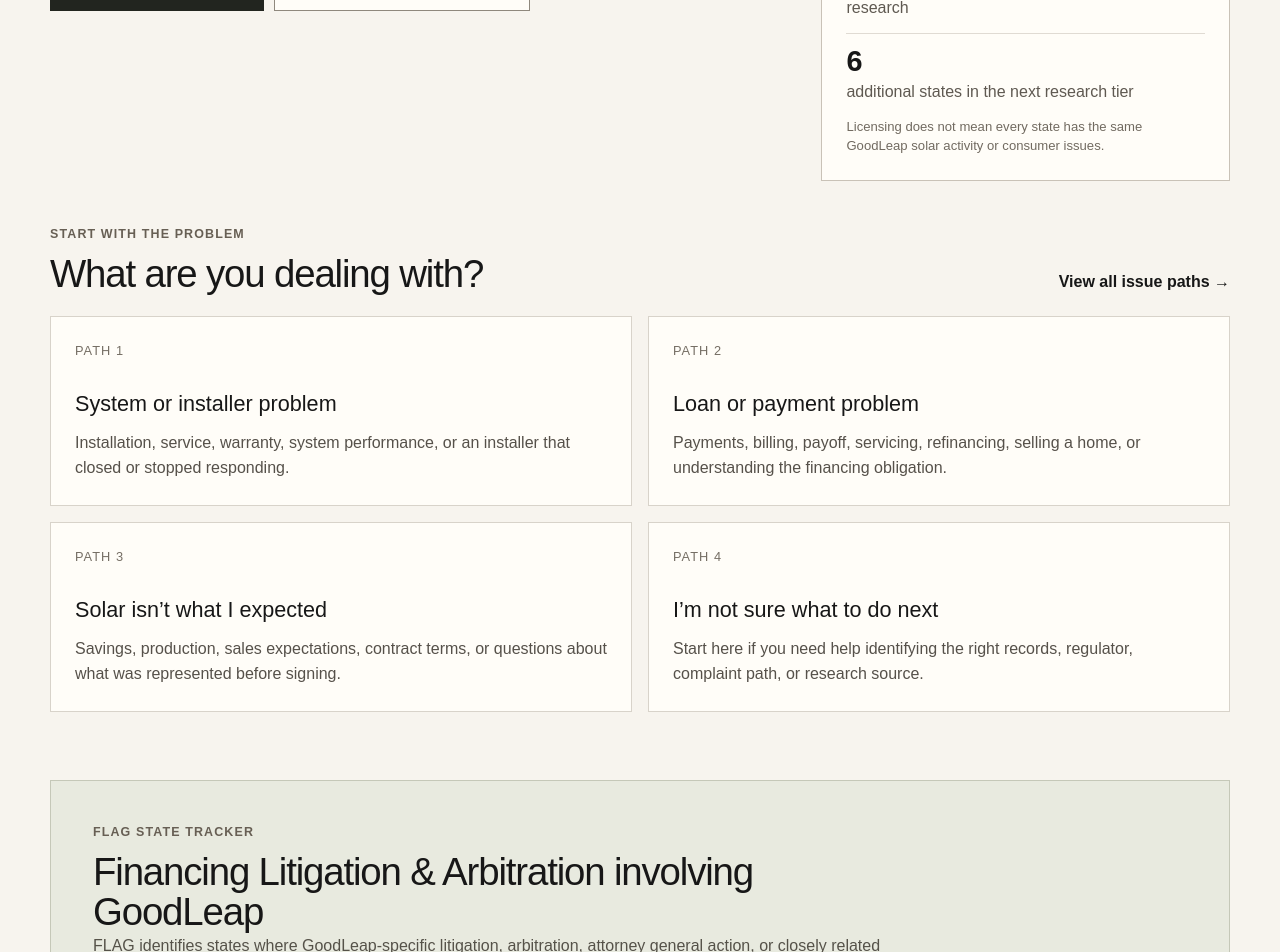
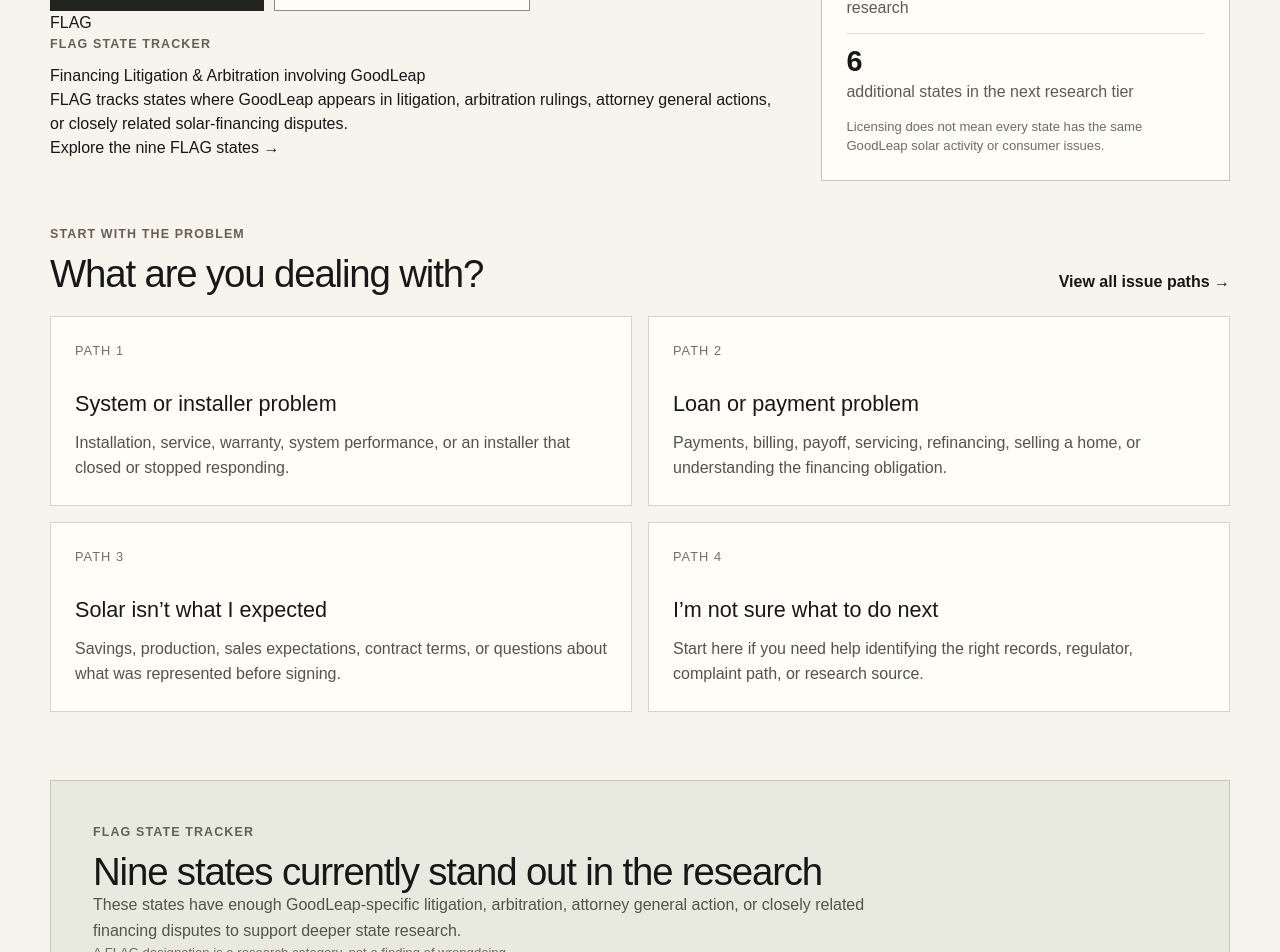
Before and after one commit to Decentralized-Rob/solar-consumer-research, a Next.js app: page /goodleap in a window 1280 px wide. Shown: the part 380-1332 px from the top of the page. Built offline with nearby package versions, Linux system fonts and the light colour scheme.

Commit message:
Use hero whitespace to introduce FLAG

```diff
--- a/app/goodleap/page.tsx
+++ b/app/goodleap/page.tsx
@@ -58,6 +58,19 @@ export default function GoodLeapHubPage() {
             <Link className="gl-button gl-button-primary" href="/goodleap/issues">Start with your problem</Link>
             <Link className="gl-button" href="/goodleap/states">Open the FLAG State Tracker</Link>
           </div>
+
+          <div className="gl-flag-mini">
+            <div className="gl-flag-mini-mark">FLAG</div>
+            <div>
+              <p className="gl-kicker">FLAG State Tracker</p>
+              <h2>Financing Litigation &amp; Arbitration involving GoodLeap</h2>
+              <p>
+                FLAG tracks states where GoodLeap appears in litigation, arbitration rulings,
+                attorney general actions, or closely related solar-financing disputes.
+              </p>
+              <Link href="/goodleap/states">Explore the nine FLAG states →</Link>
+            </div>
+          </div>
         </div>
         <aside className="gl-hero-panel">
           <p className="gl-kicker">Current research footprint</p>
@@ -92,10 +105,10 @@ export default function GoodLeapHubPage() {
       <section className="gl-flag-section" aria-labelledby="gl-flag-heading">
         <div className="gl-flag-intro">
           <p className="gl-kicker">FLAG State Tracker</p>
-          <h2 id="gl-flag-heading">Financing Litigation & Arbitration involving GoodLeap</h2>
+          <h2 id="gl-flag-heading">Nine states currently stand out in the research</h2>
           <p>
-            FLAG identifies states where GoodLeap-specific litigation, arbitration, attorney general action,
-            or closely related financing disputes are substantial enough to justify deeper state research.
+            These states have enough GoodLeap-specific litigation, arbitration, attorney general action,
+            or closely related financing disputes to support deeper state research.
           </p>
           <p className="gl-fineprint">A FLAG designation is a research category, not a finding of wrongdoing.</p>
         </div>
```
